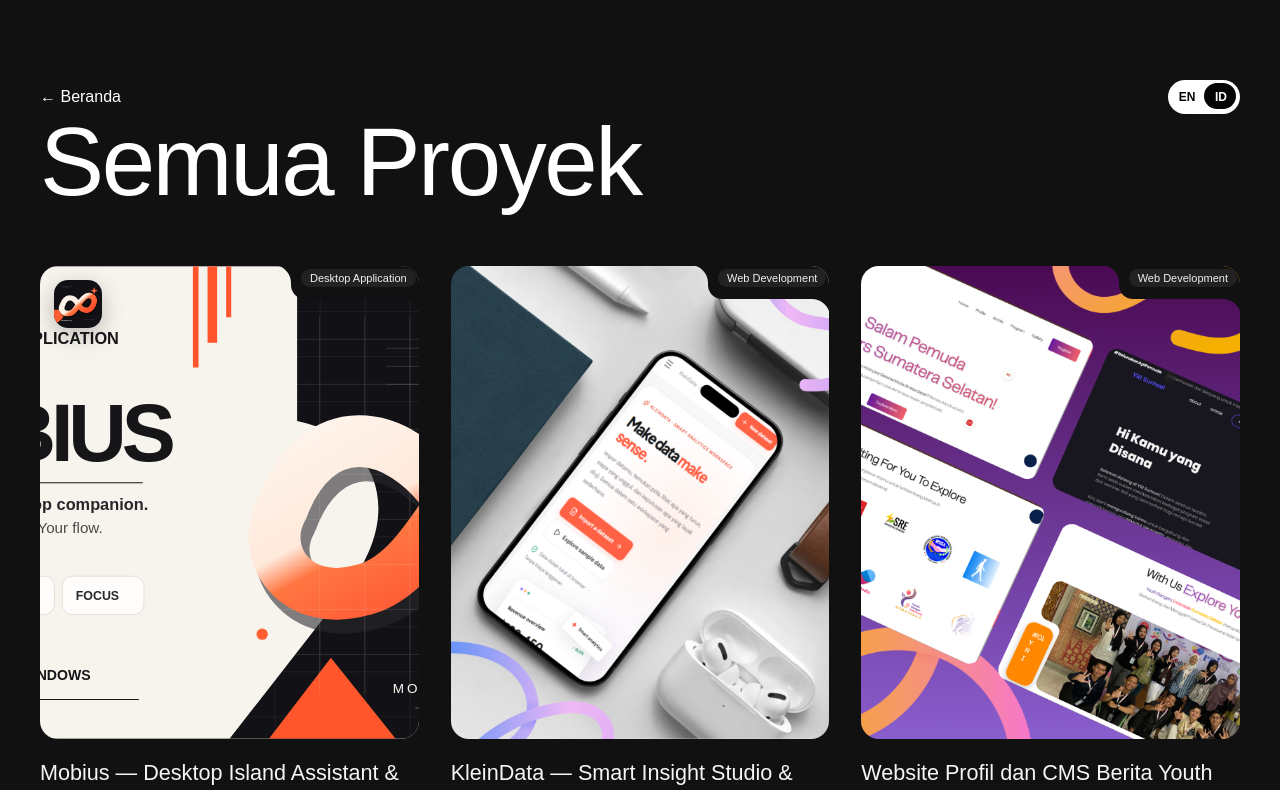
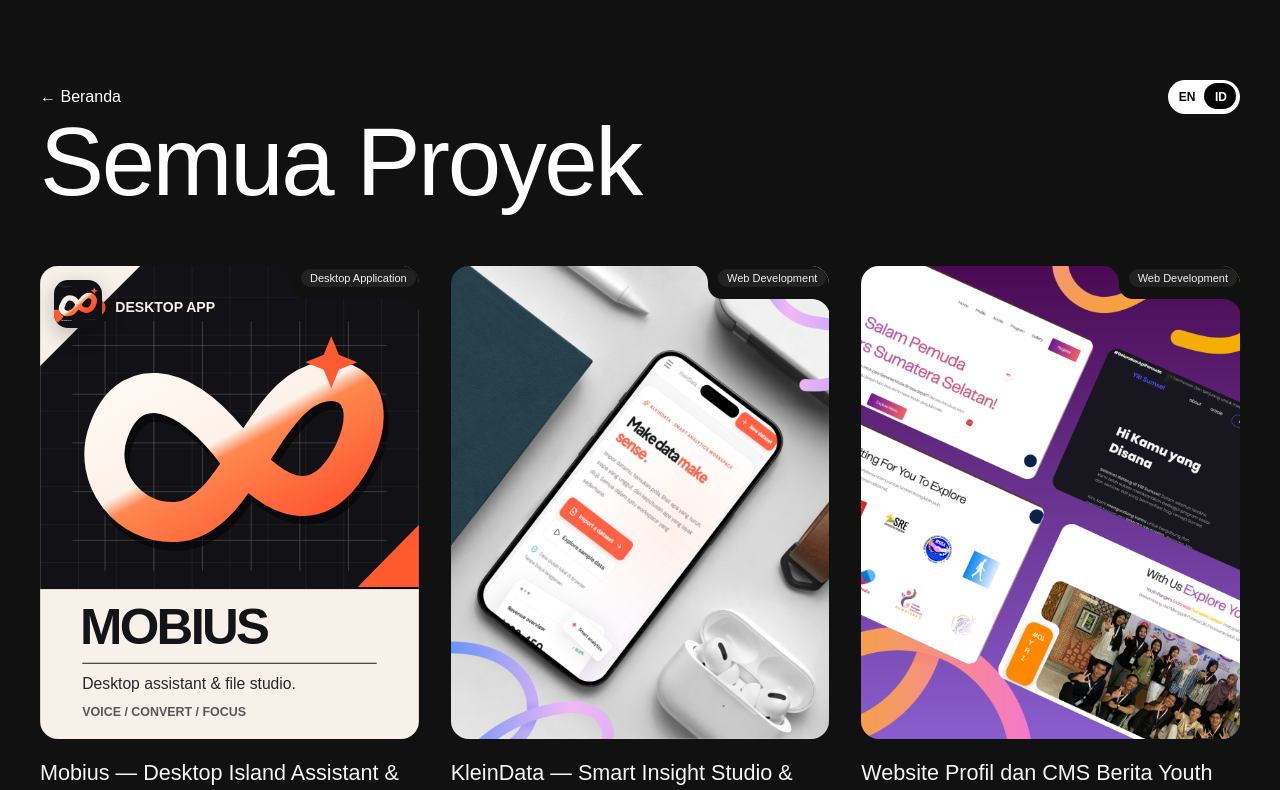
Before and after one commit to Darren0099/Raffli-dev, a Next.js app: page /projects in a window 1280 px wide. Shown: the top 790 px of the page. Built offline with nearby package versions, Linux system fonts and the light colour scheme.

Commit message:
Use portrait Mobius art for project card aspect ratio

```diff
--- a/data/projectsData.ts
+++ b/data/projectsData.ts
@@ -45,7 +45,7 @@ export const projectsData: Project[] = [
     "title": "Mobius — Desktop Island Assistant & File Studio",
     "client": "Independent Project",
     "category": "Desktop Application",
-    "image": "/img/mobius-cover.svg",
+    "image": "/img/mobius-portrait.svg",
     "logo": "/img/mobius-logo.svg",
     "heroImage": "/img/mobius-cover.svg",
     "link": "https://github.com/Darren0099/Mobius",
```
